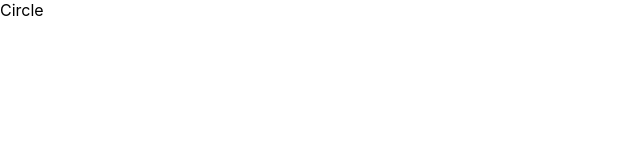
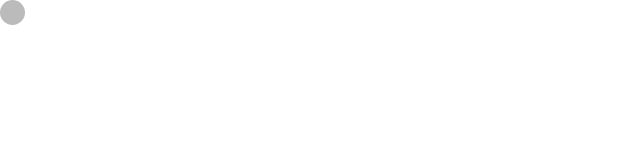
Before and after one commit to TatjanaMerkel/ford-fulkerson-algorithm-app, a React (Create React App) app: page / in a window 1280 px wide. Shown: the top 160 px of the page, without its empty margins (0-640 px from the left). Built offline with nearby package versions, Linux system fonts and the light colour scheme.

Commit message:
feat: add Circle.css

```diff
--- a/src/App.tsx
+++ b/src/App.tsx
@@ -1,4 +1,4 @@
-import Circle from "./components/Circle";
+import Circle from "./components/Circle/Circle";
 
 function App() {
     return (
--- a/src/components/Circle.tsx
+++ /dev/null
@@ -1,7 +0,0 @@
-function Circle() {
-    return (
-        <div> Circle </div>
-    )
-}
-
-export default Circle;
--- /dev/null
+++ b/src/components/Circle/Circle.css
@@ -0,0 +1,7 @@
+.circle {
+    height: 25px;
+    width: 25px;
+    background-color: #bbb;
+    border-radius: 50%;
+    display: inline-block;
+}
--- /dev/null
+++ b/src/components/Circle/Circle.tsx
@@ -0,0 +1,10 @@
+import './Circle.css';
+
+function Circle() {
+
+    return (
+        <div className="circle" />
+    );
+}
+
+export default Circle;
```
